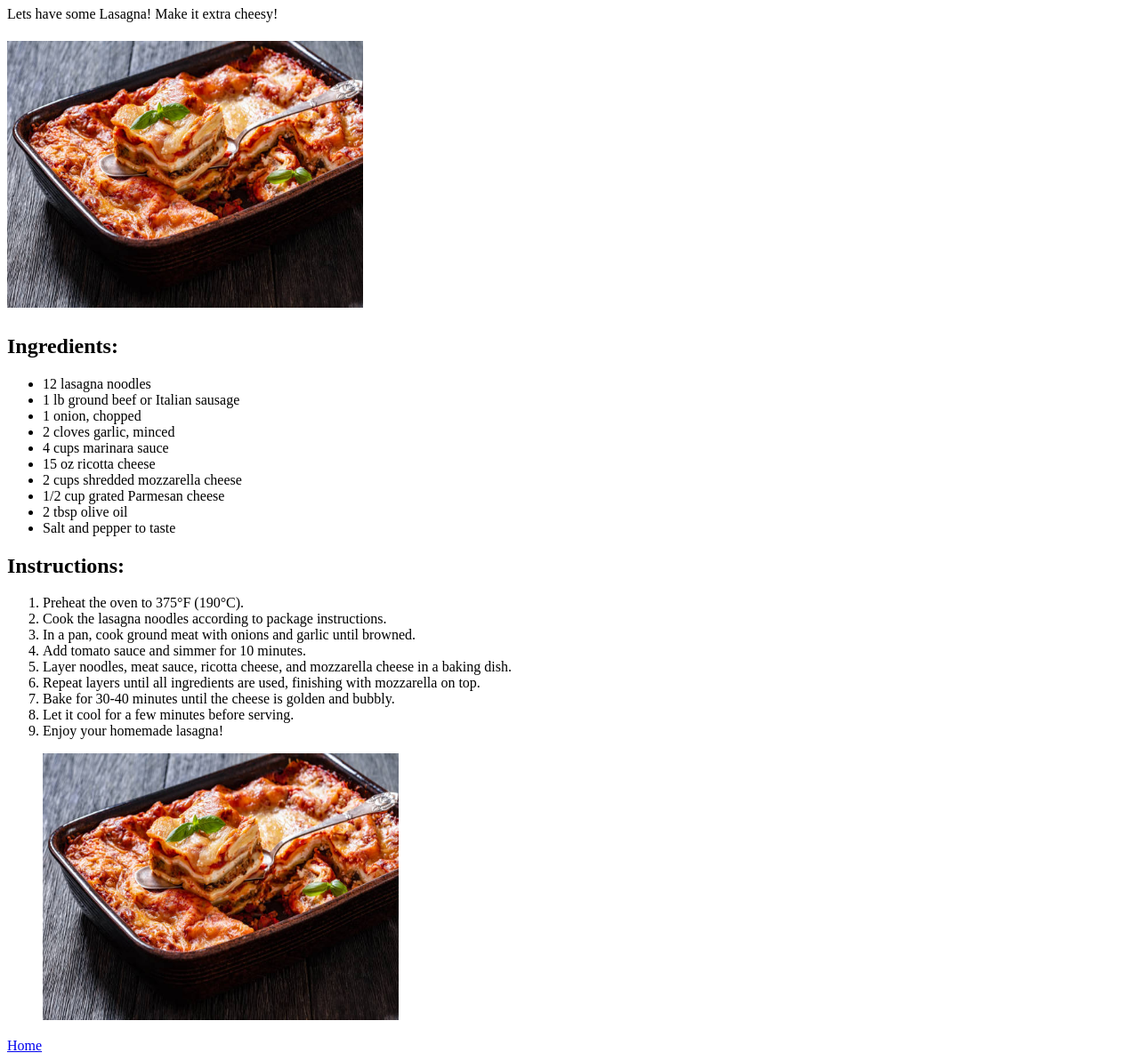
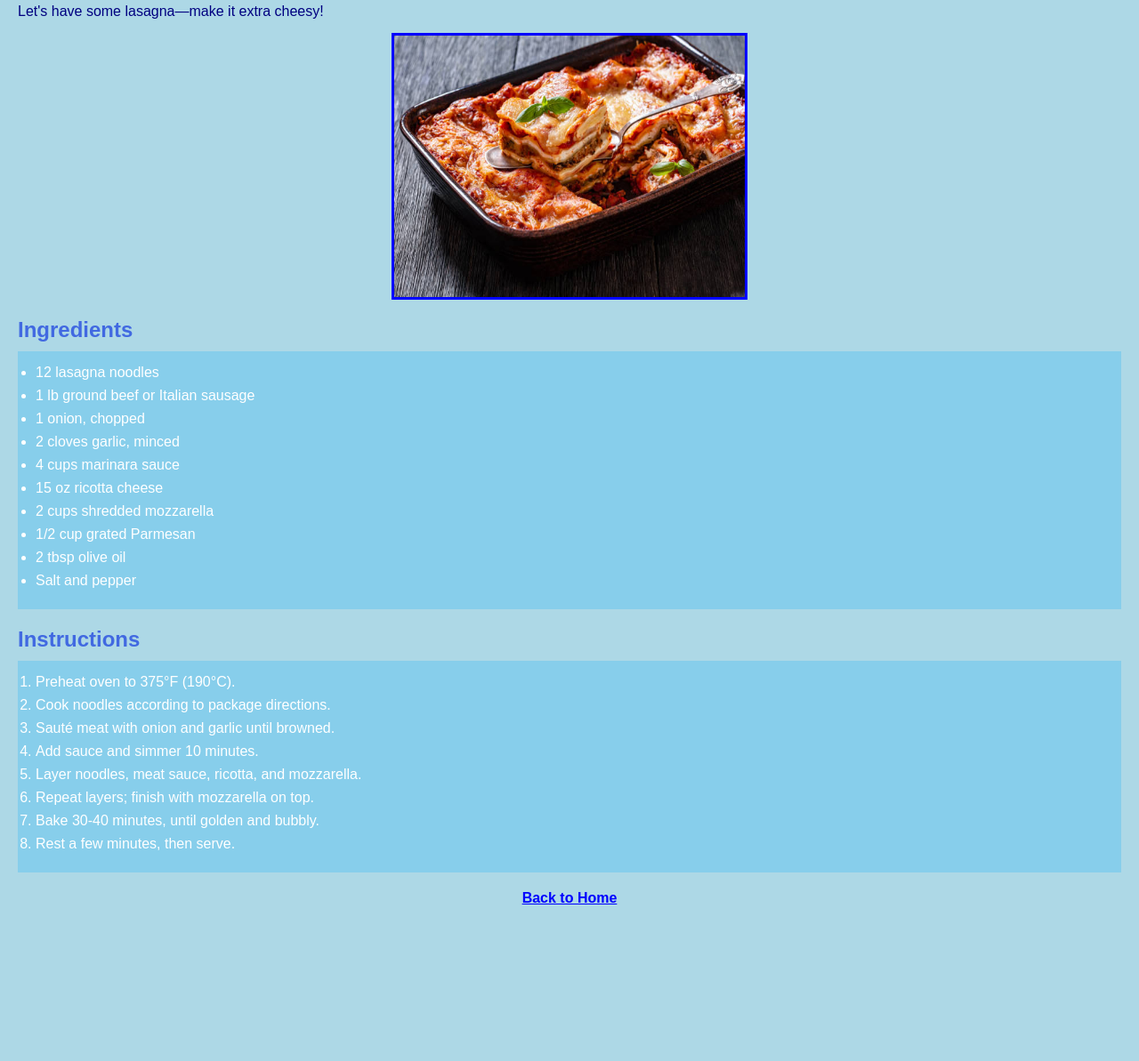
Before and after one commit to dannyja52/odin-recipes, a plain HTML site: page recipes/lasagna.html in a window 1280 px wide. Shown: the part 73-1266 px from the top of the page at 89% size. After the commit the page ends 1112 px from the top, so only its background shows below. Drawn offline with Linux system fonts and the light colour scheme.

Commit message:
styled recipe project

```diff
--- a/recipes/lasagna.html
+++ b/recipes/lasagna.html
@@ -1,16 +1,18 @@
-<!DOCTYPE html>
 <html lang="en">
 <head>
-    <meta charset="UTF-8">
-    <meta name="viewport" content="width=device-width, initial-scale=1.0">
-    <title>lasagna</title>
+  <meta charset="UTF-8" />
+  <meta name="viewport" content="width=device-width, initial-scale=1.0"/>
+  <title>Lasagna</title>
+  <link rel="stylesheet" href="../style.css" />
 </head>
 <body>
   <h1>Lasagna</h1>
 
-    <p>Lets have some Lasagna! Make it extra cheesy!</p>
-        <h1><img src="../img/las.jpg" alt="A delicious lasagna with layers of pasta, meat, and cheese" height="300" width="400"> </h1>
-    <h2>Ingredients:</h2>
+  <p>Let's have some lasagna—make it extra cheesy!</p>
+
+  <img src="../img/las.jpg" alt="Lasagna with layers of pasta, meat, and cheese" width="400" height="300" />
+
+  <h2>Ingredients</h2>
   <ul>
     <li>12 lasagna noodles</li>
     <li>1 lb ground beef or Italian sausage</li>
@@ -18,25 +20,24 @@
     <li>2 cloves garlic, minced</li>
     <li>4 cups marinara sauce</li>
     <li>15 oz ricotta cheese</li>
-        <li>2 cups shredded mozzarella cheese</li>
-        <li>1/2 cup grated Parmesan cheese</li>
+    <li>2 cups shredded mozzarella</li>
+    <li>1/2 cup grated Parmesan</li>
     <li>2 tbsp olive oil</li>
-        <li>Salt and pepper to taste</li>
+    <li>Salt and pepper</li>
   </ul>
-    <h2>Instructions:</h2>
+
+  <h2>Instructions</h2>
   <ol>
-        <li>Preheat the oven to 375°F (190°C).</li>
-        <li>Cook the lasagna noodles according to package instructions.</li>
-        <li>In a pan, cook ground meat with onions and garlic until browned.</li>
-        <li>Add tomato sauce and simmer for 10 minutes.</li>
-        <li>Layer noodles, meat sauce, ricotta cheese, and mozzarella cheese in a baking dish.</li>
-        <li>Repeat layers until all ingredients are used, finishing with mozzarella on top.</li>
-        <li>Bake for 30-40 minutes until the cheese is golden and bubbly.</li>
-        <li>Let it cool for a few minutes before serving.</li>
-        <li>Enjoy your homemade lasagna!</li>
-        <p><img src="../img/las.jpg" alt="A delicious lasagna with layers of pasta, meat, and cheese" height="300" width="400"></p>
+    <li>Preheat oven to 375°F (190°C).</li>
+    <li>Cook noodles according to package directions.</li>
+    <li>Sauté meat with onion and garlic until browned.</li>
+    <li>Add sauce and simmer 10 minutes.</li>
+    <li>Layer noodles, meat sauce, ricotta, and mozzarella.</li>
+    <li>Repeat layers; finish with mozzarella on top.</li>
+    <li>Bake 30-40 minutes, until golden and bubbly.</li>
+    <li>Rest a few minutes, then serve.</li>
   </ol>
-    <!--link back to index.html-->
-    <a href="../index.html">Home</a>
+
+  <a class="home-link" href="../index.html">Back to Home</a>
 </body>
 </html>
--- /dev/null
+++ b/style.css
@@ -0,0 +1,81 @@
+/* ===== Reset for consistency ===== */
+* {
+  margin: 0;
+  padding: 0;
+  box-sizing: border-box;
+}
+
+/* ===== Base styles ===== */
+body {
+  font-family: Arial, sans-serif;
+  background-color: lightblue; /* Page background */
+  color: navy; /* Main text color */
+  padding: 20px;
+}
+
+/* ===== Headings ===== */
+h1 {
+  text-align: center;
+  color: darkblue;
+  margin-bottom: 20px;
+
+}
+
+h2 {
+  color: royalblue;
+  margin: 20px 0 10px;
+}
+
+/* ===== Paragraphs ===== */
+p {
+  margin-bottom: 15px;
+}
+
+/* ===== Images ===== */
+img {
+  display: block;
+  margin: 12px auto;
+  border: 3px solid blue;
+}
+
+/* ===== Lists ===== */
+ul, ol {
+  background-color: skyblue;
+  color: white;
+  padding: 15px 20px;
+  margin: 10px 0;
+}
+
+li {
+  margin-bottom: 8px;
+}
+
+/* ===== Links ===== */
+a {
+  font-weight: bold;
+  color: darkblue;
+}
+
+a.home-link {
+  display: block;
+  text-align: center;
+  margin-top: 20px;
+  color: blue;
+}
+
+/* ===== Recipe list on index page ===== */
+.recipe-list {
+  list-style: none;
+  max-width: 540px;
+  margin: 0 auto;
+  text-align: center;
+}
+
+.recipe-list li {
+  padding: 10px 0;
+}
+
+.recipe-list a {
+  font-size: 1.2rem;
+  color: navy;
+}
```
Also changed, not shown: index.html (+20 -12 lines), recipes/emp.html (+17 -11 lines), recipes/pizza.html (+23 -23 lines). Lines whose indentation alone changed are shown as unchanged.
